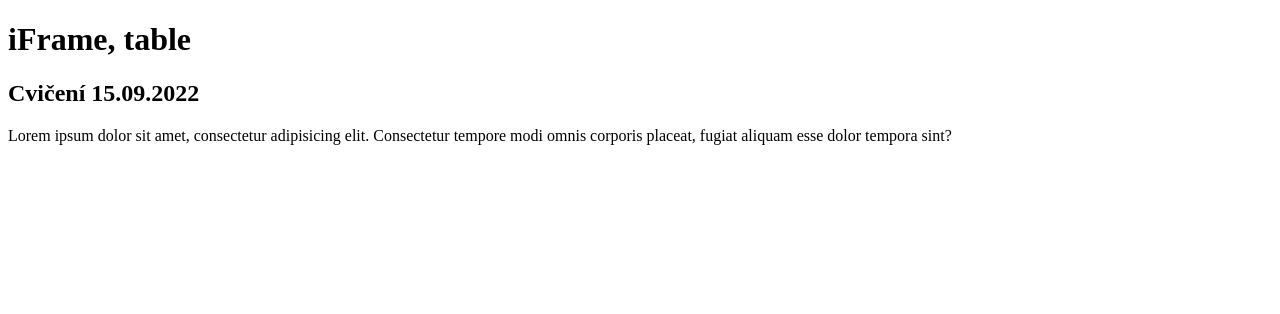
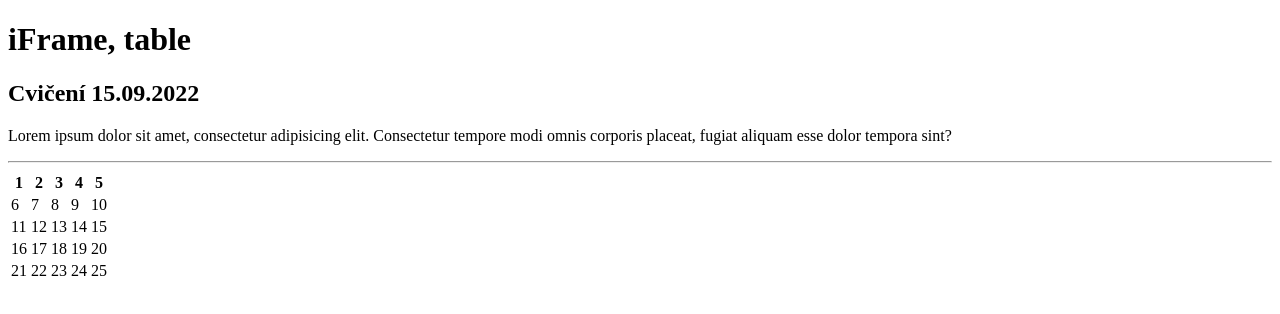
Before and after one commit to danielkahoun/webapp-iframe, a plain HTML site: page index.html in a window 1280 px wide. Drawn offline with Linux system fonts and the light colour scheme.

Commit message:
feat: add table

```diff
--- a/index.html
+++ b/index.html
@@ -15,6 +15,52 @@
     <p>Lorem ipsum dolor sit amet, consectetur adipisicing elit. Consectetur tempore modi omnis corporis placeat, fugiat aliquam esse dolor tempora sint?</p>
   </header>
 
+  <hr>
+
+  <main>
+    <table>
+        <thead>
+          <tr>
+            <th>1</th>
+            <th>2</th>
+            <th>3</th>
+            <th>4</th>
+            <th>5</th>
+          </tr>
+        </thead>
+        <tbody>
+          <tr>
+            <td>6</td>
+            <td>7</td>
+            <td>8</td>
+            <td>9</td>
+            <td>10</td>
+          </tr>
+          <tr>
+            <td>11</td>
+            <td>12</td>
+            <td>13</td>
+            <td>14</td>
+            <td>15</td>
+          </tr>
+          <tr>
+            <td>16</td>
+            <td>17</td>
+            <td>18</td>
+            <td>19</td>
+            <td>20</td>
+          </tr>
+          <tr>
+            <td>21</td>
+            <td>22</td>
+            <td>23</td>
+            <td>24</td>
+            <td>25</td>
+          </tr>
+        </tbody>
+    </table>
+  </main>
+
 </body>
 
 </html>
```
